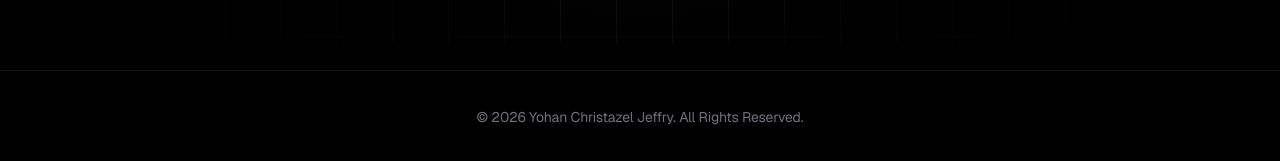
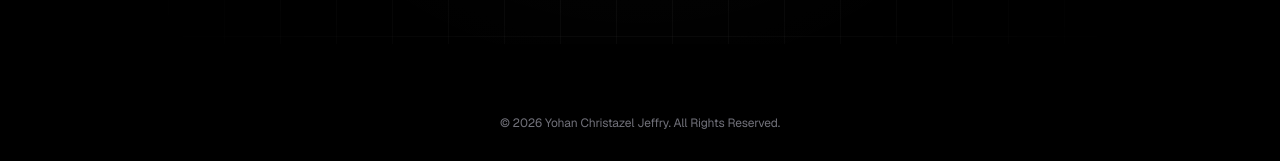
Before and after one commit to Christazel/portfolio, a Next.js app: page / in a window 1280 px wide. Shown: the part 636-797 px from the top of the page. Built offline with nearby package versions, Linux system fonts and the light colour scheme.

Commit message:
style: reduce footer font size and remove top border to match minimal reference aesthetic

```diff
--- a/app/globals.css
+++ b/app/globals.css
@@ -3020,9 +3020,9 @@ body::-webkit-scrollbar,
    Footer Section
    -------------------------------------------------------------------------- */
 .footer-new {
-  border-top: 1px solid rgba(255, 255, 255, 0.08);
-  background: #000000;
-  padding: 2.25rem 1.5rem;
+  border-top: none;
+  background: transparent;
+  padding: 1.25rem 1.5rem 2rem;
   margin-top: auto;
   position: relative;
   z-index: 10;
@@ -3035,9 +3035,10 @@ body::-webkit-scrollbar,
 }
 
 .footer-new-text {
-  font-size: 0.875rem;
+  font-size: 0.75rem;
   color: #71717a;
   letter-spacing: -0.01em;
+  font-weight: 400;
 }
 
 /* --------------------------------------------------------------------------
```
